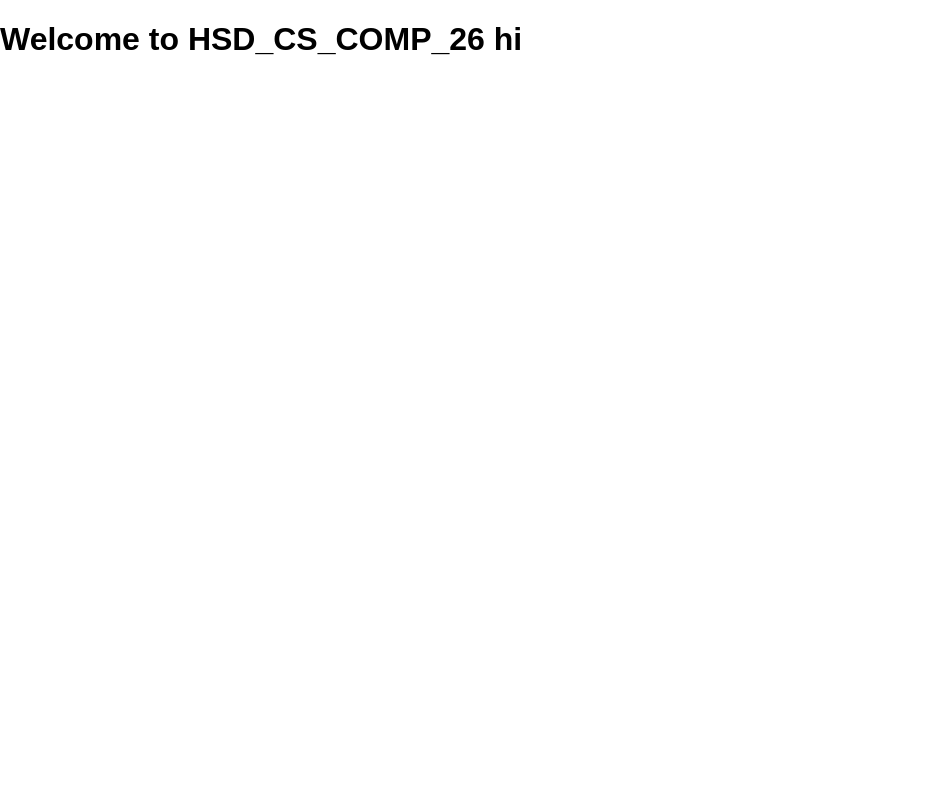
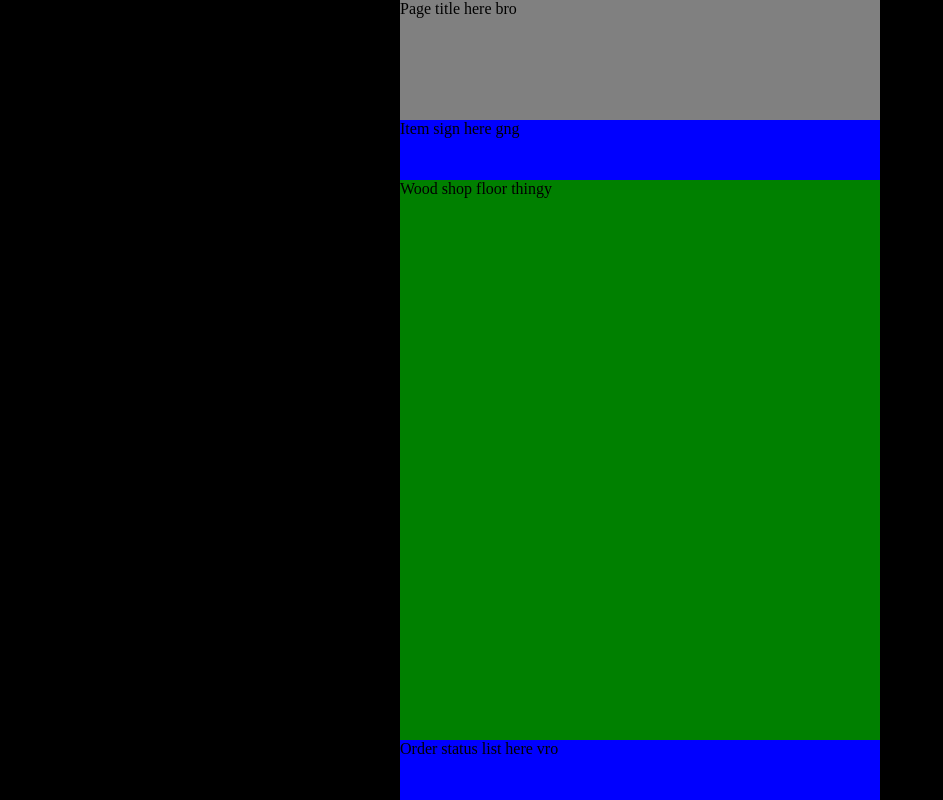
Before and after one commit to Projekt108/Gunters-Blacksmith-Shop, a plain HTML site: page index.html in a window 1280 px wide. Shown: the whole page, without its empty margins (0-943 px from the left). Drawn offline with Linux system fonts and the light colour scheme.

Commit message:
Did basic outline of UI

```diff
--- a/index.html
+++ b/index.html
@@ -3,10 +3,32 @@
 <head>
     <meta charset="UTF-8">
     <meta name="viewport" content="width=device-width, initial-scale=1.0">
-    <title>Document</title>
+    <title>Gunter's Blacksmith Shop</title>
     <link rel="stylesheet" href="style.css">
 </head>
 <body>
-    <h1>Welcome to HSD_CS_COMP_26 hi</h1>
+
+    <div class="app">
+
+        <div class = "page-title">
+            Page title here bro
+        </div>
+
+        <div class = "section-sign">
+            <!--Items sign-->
+            Item sign here gng
+        </div>
+
+        <div class = "shop-floor">
+            Wood shop floor thingy
+        </div>
+
+        <div class = "section-sign">
+            <!--Order Status sign-->
+            Order status list here vro
+        </div>
+
+    </div>
+
 </body>
 </html>
--- a/style.css
+++ b/style.css
@@ -1,5 +1,35 @@
-body {
-    font-family: Arial, sans-serif;
+* {
     margin: 0;
     padding: 0;
-    background-color: #ffffff;}
+    box-sizing: border-box;
+}
+
+body {
+    background: black;
+    display: flex;
+    justify-content: center;
+    min-height: 100vh;
+}
+
+.app {
+    width: 100%;
+    max-width: 480px;
+    display: flex;
+    flex-direction: column;
+}
+
+.page-title {
+    background: grey;
+    min-height: 120px;
+}
+
+.section-sign {
+    background: blue;
+    min-height: 60px;
+}
+
+.shop-floor {
+    background: green;
+    flex: 1;
+    min-height: 250px;
+}
```
